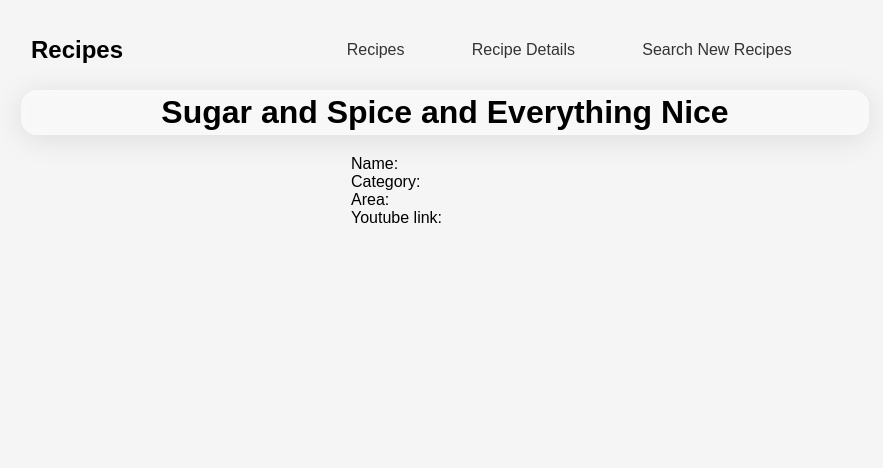
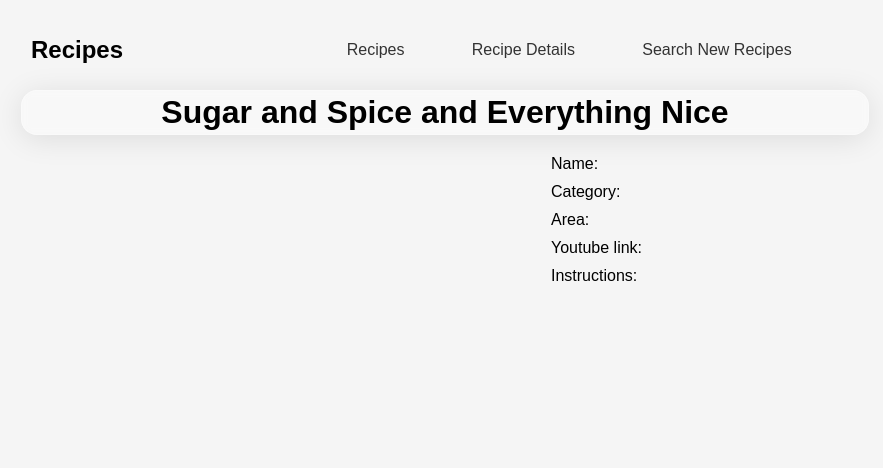
Before and after one commit to OmphileMokhuane/Javascript, a plain HTML site: page RecipeBook/index.html in a window 1280 px wide. Shown: the whole page, without its empty margins (195-1078 px from the left). Drawn offline with Linux system fonts and the light colour scheme; no server answers.

Commit message:
Enhance RecipeBook layout; increase random recipe image size, add instructions display, and improve styling for better presentation

```diff
--- a/RecipeBook/css/styles.css
+++ b/RecipeBook/css/styles.css
@@ -98,8 +98,9 @@ main {
 }
 
 .rand-RecipeImg{
-    width: 300px;
-    height: 300px;
+    width: 500px;
+    min-width: 500px;
+    height: auto;
     display: flex;
     flex-direction: column;
 }
@@ -115,6 +116,9 @@ main {
     width: auto;
     align-items: start;
     justify-content: start;
+    display: flex;
+    flex-direction: column;
+    gap: 10px;
 }
 
 .rand-RecipeDetails p span{
--- a/RecipeBook/index.html
+++ b/RecipeBook/index.html
@@ -31,6 +31,7 @@
                     <p>Area: <span id="rand-food-area">
                     </span></p>
                     <p>Youtube link: <span id="rand-food-youtube"></span></p>
+                    <p> Instructions: <span id="rand-food-instructions"></span></p>
                 </div>
             </div>
         </section>
--- a/RecipeBook/js/app.js
+++ b/RecipeBook/js/app.js
@@ -11,6 +11,7 @@ async function getRandomMeal() {
         const foodCategory = document.getElementById('rand-food-category');
         const foodArea = document.getElementById('rand-food-area');
         const foodYoutube = document.getElementById('rand-food-youtube');
+        const foodInstructions = document.getElementById('rand-food-instructions');
 
 
         const response = await fetch(url);
@@ -21,6 +22,7 @@ async function getRandomMeal() {
         foodCategory.innerHTML = data.meals[0].strCategory;
         foodArea.innerHTML = data.meals[0].strArea;
         foodYoutube.innerHTML = data.meals[0].strYoutube;
+        foodInstructions.innerHTML = data.meals[0].strInstructions.split('\n').join('<br>');
 
         randomImg.style.backgroundImage = `url(${data.meals[0].strMealThumb})`;
         randomImgStyling();
@@ -37,6 +39,7 @@ function randomImgStyling() {
     randomImg.style.backgroundPosition = 'center';
     randomImg.style.overflow = 'hidden';
     randomImg.style.borderRadius = '10px';
+    randomImg.style.repeat = 'no-repeat';
 }
 
 window.addEventListener('DOMContentLoaded', () => {
```
